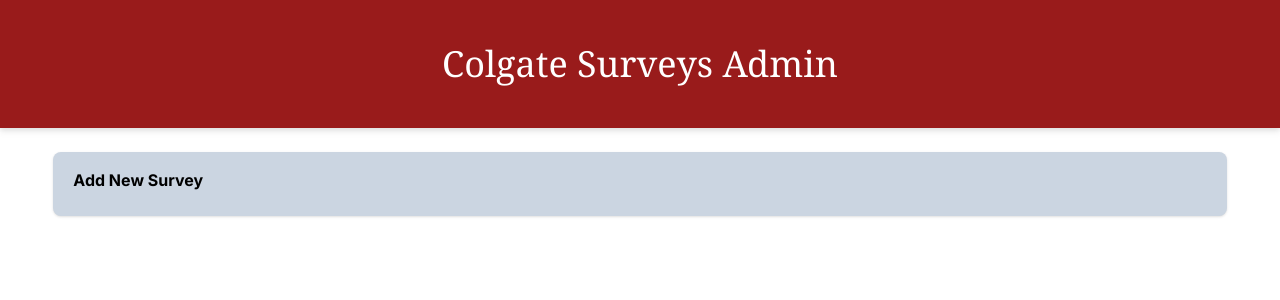
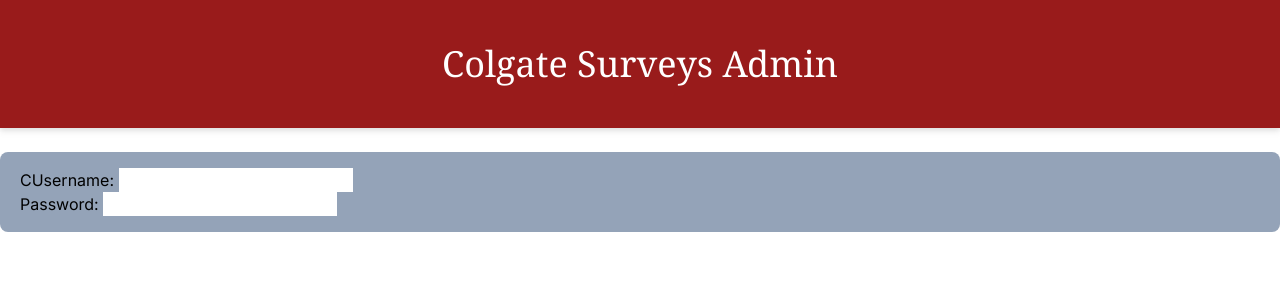
Before and after one commit to ramananj34/hack-app, a Next.js app: page /admin in a window 1280 px wide. Shown: the top 300 px of the page. Built offline with nearby package versions, Linux system fonts and the light colour scheme.

Commit message:
started admin login

```diff
--- a/app/admin/page.js
+++ b/app/admin/page.js
@@ -1,14 +1,42 @@
-import React from "react";
+'use client'
+
+import React, { useState } from 'react';
 import ExpandableButtonAdd from "../../components/Expandable-Button-Add.js";
 
 export default function Page() {
-    return(
+
+const [isAdmin, setIsAdmin] = useState(false);
+const [usernameInput, setUsernameInput] = useState("");
+const [passwordInput, setPasswordInput] = useState("");
+
+const handleUsernameChange = (event) => {
+  setUsernameInput(event.target.value);
+};
+
+const handlePasswordChange = (event) => {
+  setPasswordInput(event.target.value);
+};
+
+  return(
       <div className="h-screen w-screen bg-white justify-center items-center">
       <div className="drop-shadow-md flex left-0 top-0 h-32 w-screen bg-red-800 justify-center items-center">
       <h1 className="font-serif text-center text-white text-4xl">Colgate Surveys Admin</h1>
       </div>
       <br/>
-      <ExpandableButtonAdd />
+
+      {!isAdmin && (
+        <div className="relative bg-slate-400 p-4 pl-5 pr-5 rounded-lg cursor-default">
+          <form>
+            <p>CUsername:&nbsp;<input id="username" onChange={handleUsernameChange}/></p>
+            <p>Password:&nbsp;<input id="password" onChange={handlePasswordChange}/></p>
+          </form>
+        </div>
+      )}
+
+      {isAdmin && (
+        <ExpandableButtonAdd />
+      )}
+
 
 
     </div>
--- a/app/page.js
+++ b/app/page.js
@@ -3,7 +3,7 @@
 
 export default function Home() {
   // QUERY THE DATABASE FOR ALL THE QUESTIONS
-  //
+
 
   return (
     <div className="h-screen w-screen bg-white justify-center items-center">
```
